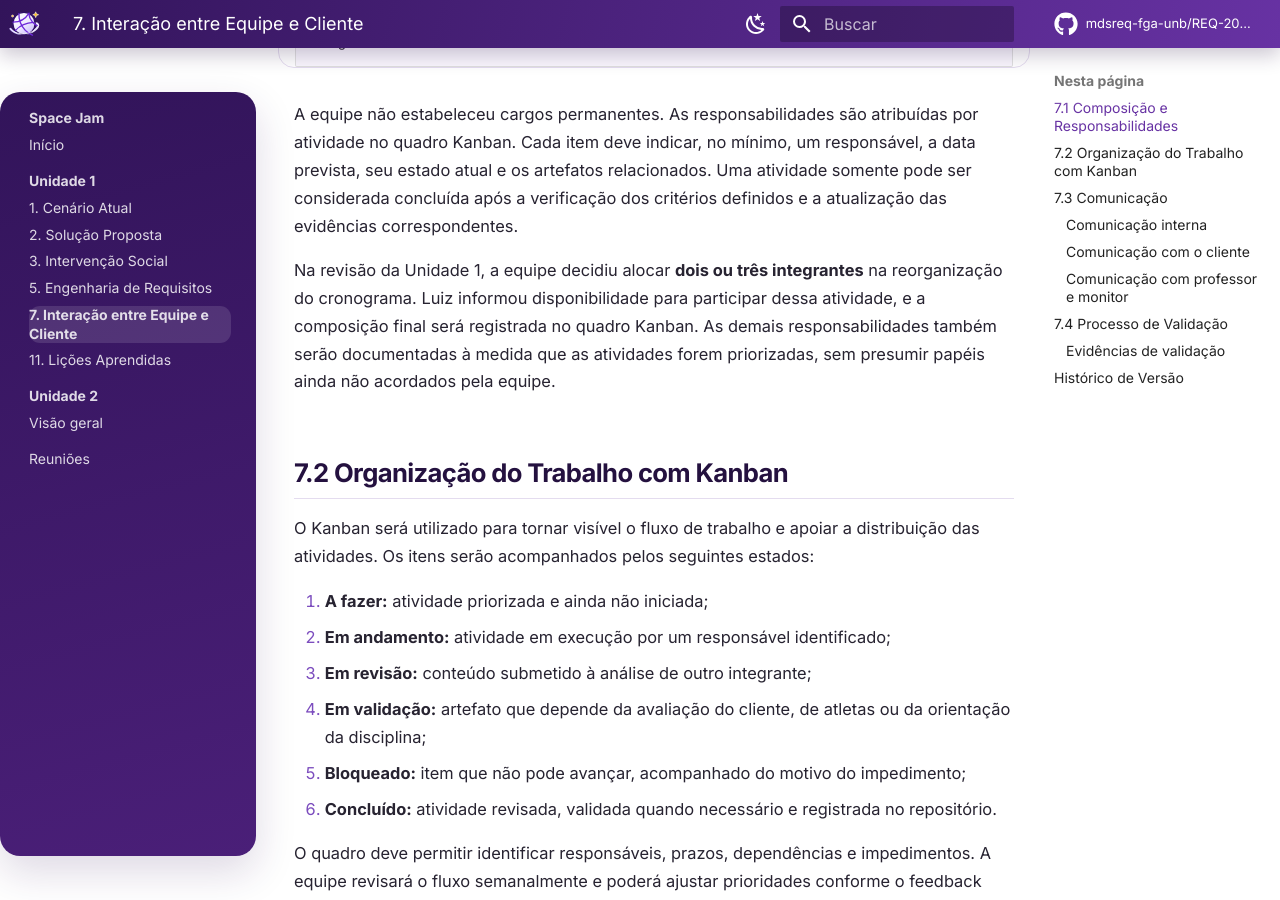
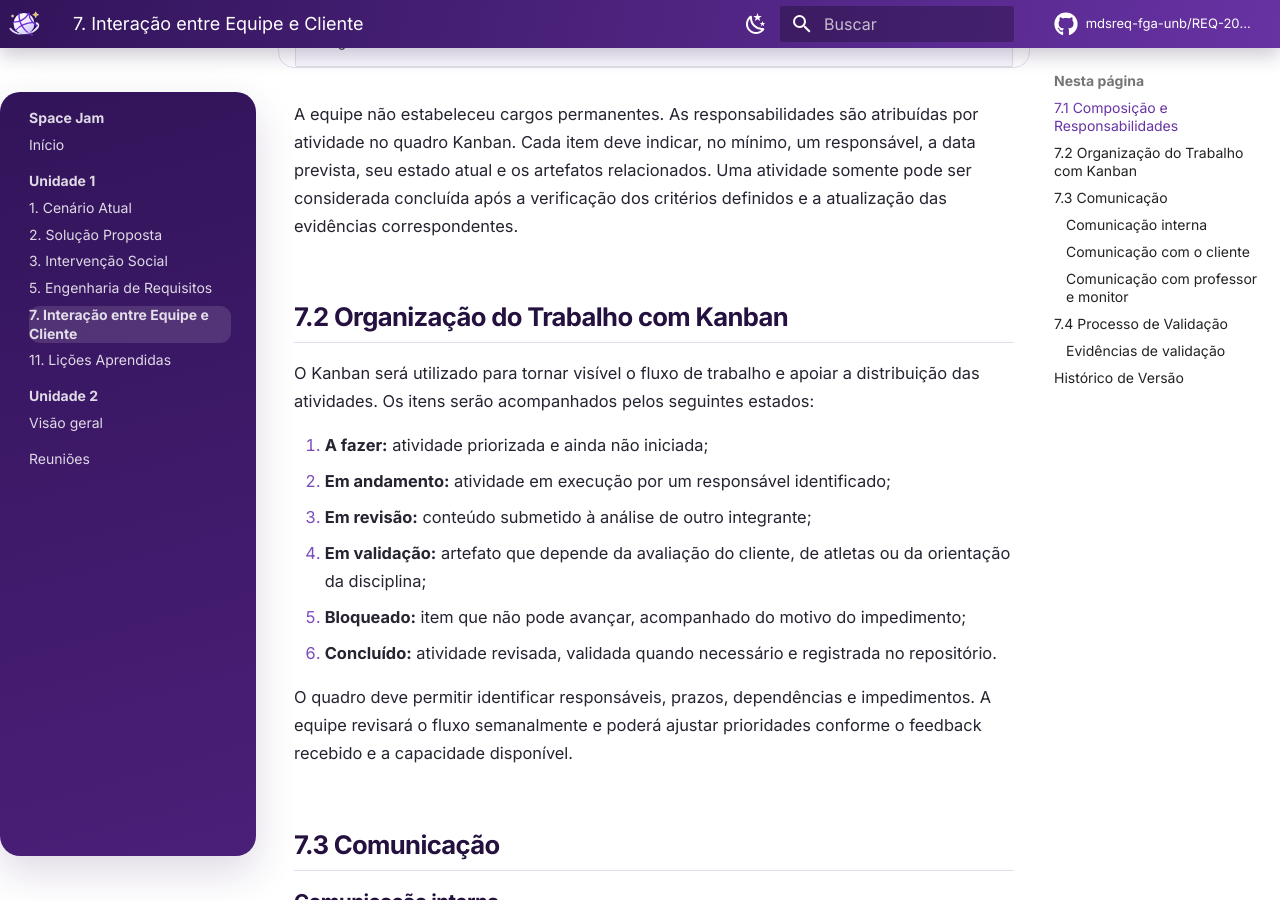
Before and after one commit to mdsreq-fga-unb/REQ-2026.2-T01-SpaceJam, an MkDocs documentation site: the page built from docs/interacao_equipe_cliente.md, in a window 1280 px wide and 900 px high, scrolled down 798 px. Built offline with MkDocs 1.6.1 and Material for MkDocs 9.7.7, drawn with Linux system fonts in a browser that asks for light colours; comment, search, counter and statistics services are not loaded.

Commit message:
docs: remove detalhe provisório da seção 7

```diff
--- a/docs/interacao_equipe_cliente.md
+++ b/docs/interacao_equipe_cliente.md
@@ -16,8 +16,6 @@ A equipe **Stakeholders Anônimos** é composta por seis integrantes:
 | Thiago Alencar de Oliveira |
 
 A equipe não estabeleceu cargos permanentes. As responsabilidades são atribuídas por atividade no quadro Kanban. Cada item deve indicar, no mínimo, um responsável, a data prevista, seu estado atual e os artefatos relacionados. Uma atividade somente pode ser considerada concluída após a verificação dos critérios definidos e a atualização das evidências correspondentes.
-
-Na revisão da Unidade 1, a equipe decidiu alocar **dois ou três integrantes** na reorganização do cronograma. Luiz informou disponibilidade para participar dessa atividade, e a composição final será registrada no quadro Kanban. As demais responsabilidades também serão documentadas à medida que as atividades forem priorizadas, sem presumir papéis ainda não acordados pela equipe.
 
 ## 7.2 Organização do Trabalho com Kanban
 
```
